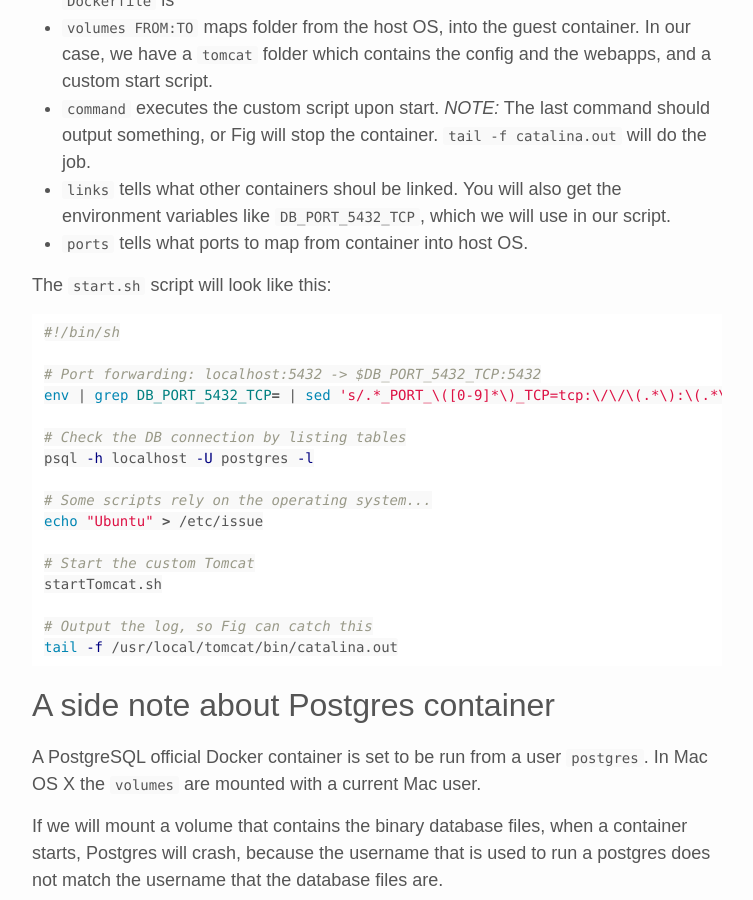
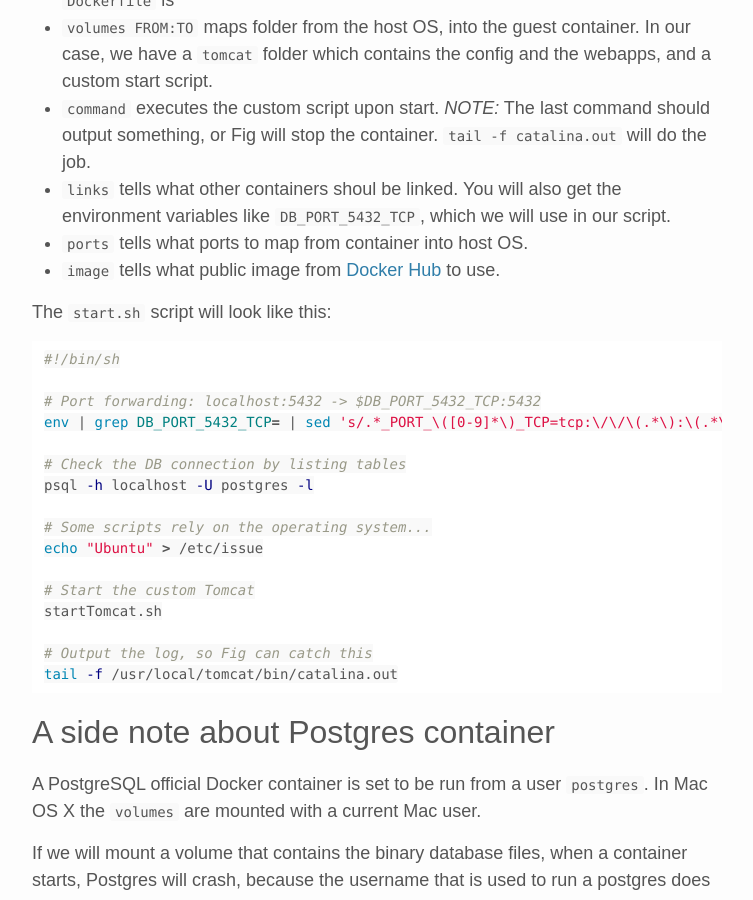
Before and after one commit to andreivisan/xslim.github.io, a Jekyll site: the page built from _posts/2015-02-24-dockerizing-tomcat-and-postgres-with-fig.md, in a window 1280 px wide and 900 px high, scrolled down 1673 px. Shown: the whole window, without its empty margins (263-1016 px from the left). Built offline with Jekyll 4.4.1, drawn with Linux system fonts in a browser that asks for light colours; Markdown is read by kramdown in place of the engine named in the settings; comment, search, counter and statistics services are not loaded.

Commit message:
Created 2015-02-24-dockerizing-tomcat-and-postgres-with-fig.md

```diff
--- a/_posts/2015-02-24-dockerizing-tomcat-and-postgres-with-fig.md
+++ b/_posts/2015-02-24-dockerizing-tomcat-and-postgres-with-fig.md
@@ -59,6 +59,7 @@ Some info:
 - `command` executes the custom script upon start. _NOTE:_ The last command should output something, or Fig will stop the container. `tail -f catalina.out` will do the job.
 - `links` tells what other containers shoul be linked. You will also get the environment variables like `DB_PORT_5432_TCP`, which we will use in our script.
 - `ports` tells what ports to map from container into host OS.
+- `image` tells what public image from [Docker Hub](https://registry.hub.docker.com) to use.
 
 The `start.sh` script will look like this:
 
```
